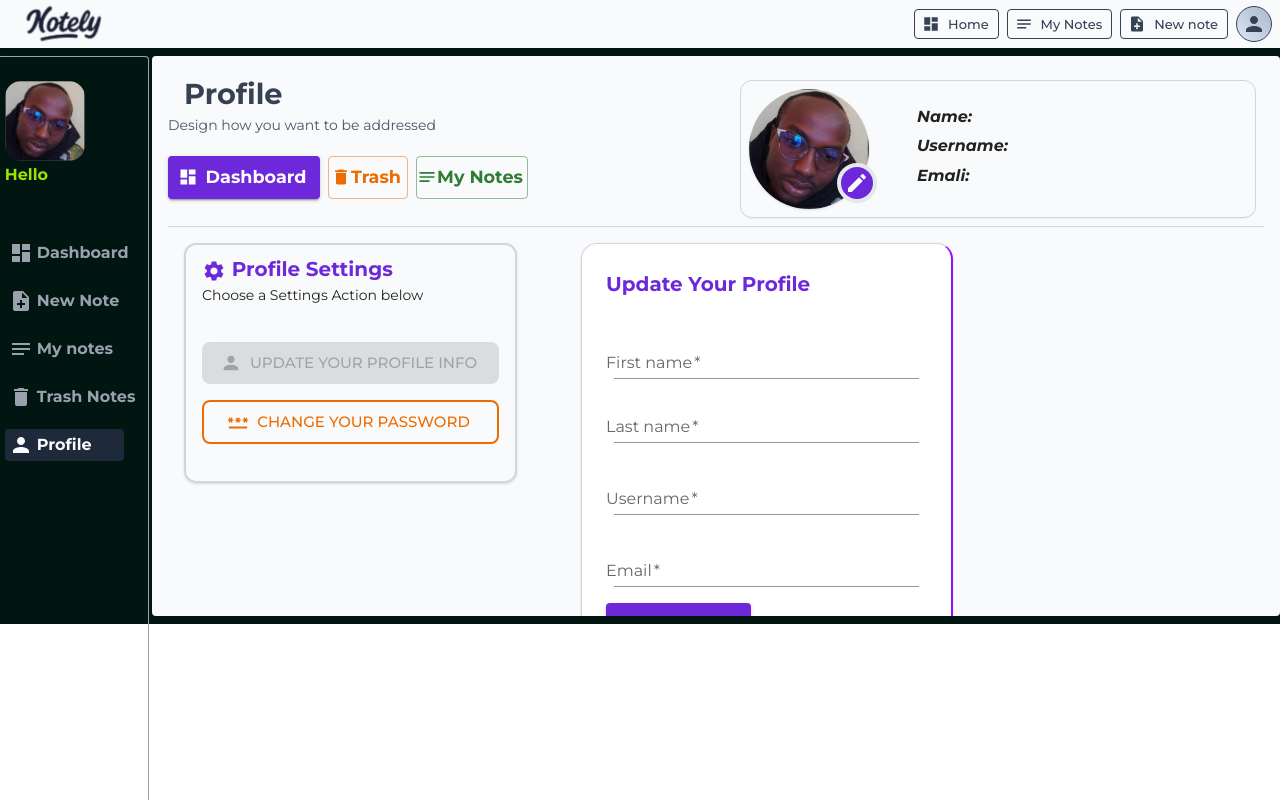
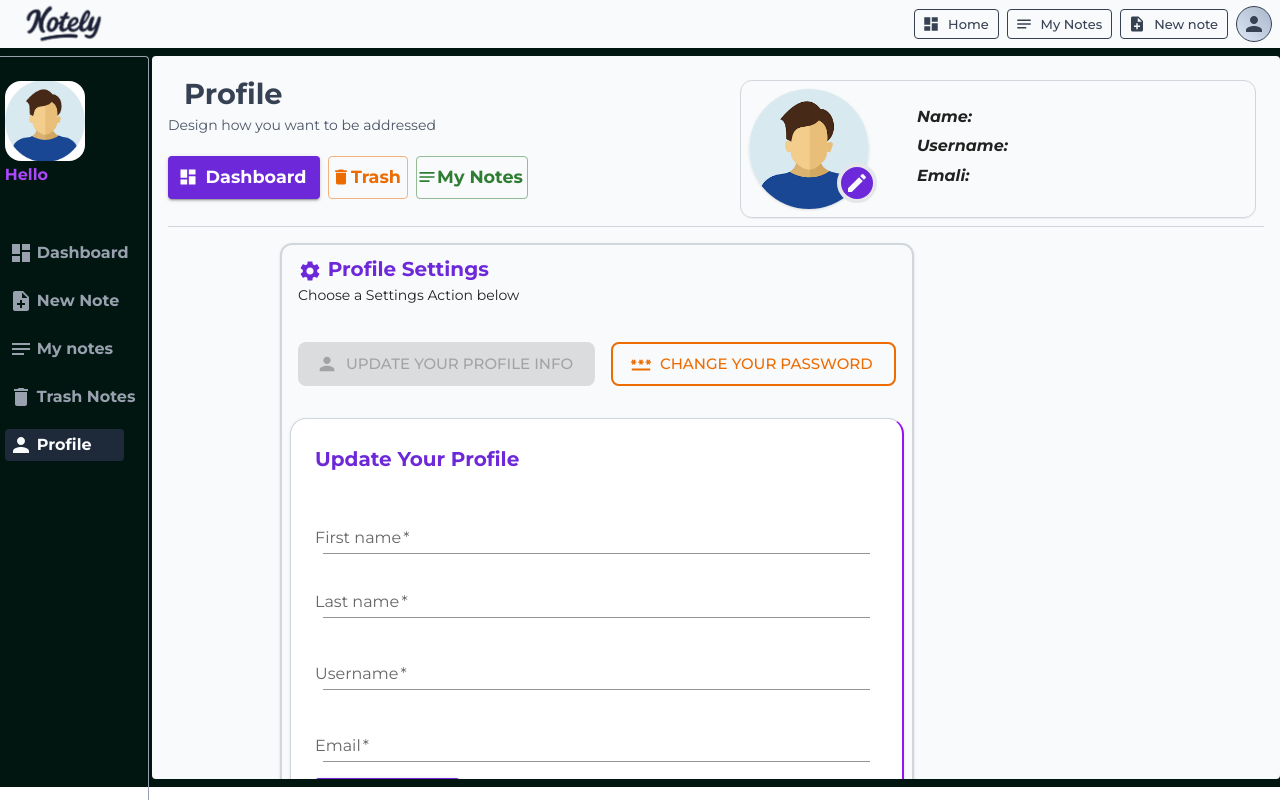
Before and after one commit to WaithakaGuru/NoteLy, a React (Vite) app in the folder client/: page /dashboard/profile in a window 1280 px wide. Built offline with nearby package versions, Linux system fonts and the light colour scheme; no server answers; sample sign-in values are in the browser's storage.

Commit message:
Viewport height adjustments for different browsertype

```diff
--- a/client/src/components/SideBar.tsx
+++ b/client/src/components/SideBar.tsx
@@ -25,16 +25,18 @@ function SideBar(props?: {
         elevation={0}
         sx={{ bgcolor: "transparent" }}
       >
-        <CardMedia
-          component={"img"}
-          image="/me.png"
-          alt="DP"
-          className="h-20 max-w-20 rounded-2xl"
-        />
+       <a href="/dashboard/profile">
+          <CardMedia
+            component={"img"}
+            image="/meDefault.png"
+            alt="DP"
+            className="h-20 max-w-20 rounded-2xl"
+          />
+       </a>
         <Typography
           variant="subtitle1"
           fontWeight={"bold"}
-          className="text-lime-400 my-0 py-0 text-nowrap"
+          className="text-purple-500 my-0 py-0 text-nowrap"
         >
           Hello {user?.firstName}
         </Typography>
--- a/client/src/pages/AllUserNotes.tsx
+++ b/client/src/pages/AllUserNotes.tsx
@@ -62,7 +62,7 @@ function AllUserNotesPage() {
     <Box
       component={"main"}
       className="w-full h-[36rem] py-2 gap-2 flex"
-      sx={{ background: "#011611", height: { xs: "max-content" } }}
+      sx={{ background: "#011611", height: { xs: "max-content", md: "92.4dvh"} }}
     >
       <ToggleSideBar
         handlePinned={handleFilterPinnedNotes}
@@ -71,7 +71,7 @@ function AllUserNotesPage() {
       <Stack
         component={"section"}
         className="bg-gray-50 w-full h-[35rem] overflow-auto rounded p-4"
-        sx={{ ml: { sm: "9rem" }, height: { xs: "100dvh", md: "35rem" } }}
+        sx={{ ml: { sm: "9rem" }, height: "100%" }}
       >
         <Box
           component={"section"}
--- a/client/src/pages/CreateNote.tsx
+++ b/client/src/pages/CreateNote.tsx
@@ -84,13 +84,13 @@ function CreateNote() {
     <Box
       component={"main"}
       className="w-full gap-2 flex h-[36rem] py-2"
-      sx={{ background: "#011611", height: { xs: "max-content" } }}
+      sx={{ background: "#011611", height: { xs: "max-content", md: "92.4dvh" } }}
     >
       <ToggleSideBar />
       <Stack
         component={"section"}
         className="bg-gray-50 w-full overflow-auto rounded p-4"
-        sx={{ ml: { sm: "9rem" }, height: { xs: "100dvh", md: "35rem" } }}
+        sx={{ ml: { sm: "9rem" }, height:"100%"}}
       >
         <Box
           component={"section"}
--- a/client/src/pages/DashboardPage.tsx
+++ b/client/src/pages/DashboardPage.tsx
@@ -63,8 +63,8 @@ const summaryInfo = info && getNotesPerDuration(info);
   return (
     <Box
       component={"main"}
-      className="w-full h-[36rem] py-2 gap-2 flex"
-      sx={{ background: "#011611", height: { xs: "max-content" } }}
+      className="w-full h-[105dvh] py-2 gap-2 flex"
+      sx={{ background: "#011611", height:{xs:"max-content", md: "92.4dvh"} }}
     >
       <ToggleSideBar
         handlePinned={handleFilterPinnedNotes}
@@ -72,8 +72,8 @@ const summaryInfo = info && getNotesPerDuration(info);
       />
       <Stack
         component={"section"}
-        className="bg-gray-50 w-full h-[35rem] overflow-auto p-4 rounded"
-        sx={{ ml: { sm: "9rem" }, height: { xs: "100dvh", md: "35rem" } }}
+        className="bg-gray-100 w-full overflow-auto p-4 rounded"
+        sx={{ ml: { sm: "9rem" }, height:"100%" }}
       >
         <Box
           component={"section"}
--- a/client/src/pages/ProfilePage.tsx
+++ b/client/src/pages/ProfilePage.tsx
@@ -178,14 +178,14 @@ function ProfilePage() {
   return (
     <Box
       component={"main"}
-      className="w-full gap-2 flex h-[36rem] py-2"
-      sx={{ background: "#011611", height: { xs: "max-content" } }}
+      className="w-full gap-2 flex py-2"
+      sx={{ background: "#011611", height: { xs: "max-content", md: "92.4dvh" } }}
     >
       <ToggleSideBar />
       <Stack
         component={"section"}
         className="bg-gray-50 w-full overflow-auto rounded p-4"
-        sx={{ ml: { sm: "9rem" }, height: { xs: "100dvh", md: "35rem" } }}
+        sx={{ ml: { sm: "9rem" }, height: "100%" }}
       >
         <Box
           component={"section"}
@@ -284,7 +284,7 @@ function ProfilePage() {
             >
               <CardMedia
                 component={"img"}
-                image="../../me.png"
+                image="../../meDefault.png"
                 className="h-30 max-w-30 rounded-full"
               />
               <IconButton
@@ -336,9 +336,9 @@ function ProfilePage() {
             </Box>
           </Stack>
         </Box>
-        <Stack direction={{ xs: "column", md: "row" }} className="p-4" gap={8}>
+        <Stack direction={{ xs: "column", md: "row"}} ml={{md: "6rem" }} className="p-4" gap={8}>
           <Stack component={"section"}
-            className="border-2 border-gray-300 rounded-xl shadow p-2 gap-6 h-60">
+            className="border-2 border-gray-300 rounded-xl shadow p-2 gap-6 h-max">
            <Box component={"div"} className="pl-2">
               <Typography variant="h6" fontWeight={"bold"} color="secondary">
                 <Settings/> Profile Settings
@@ -347,7 +347,7 @@ function ProfilePage() {
                 Choose a Settings Action below
               </Typography>
            </Box>
-           <Stack>
+           <Stack direction={{md: "row"}}>
               <Button color="secondary" variant="contained" size="large"
                 sx={{m: 1, borderRadius: ".5rem"}}
                 startIcon={<Person/>}
@@ -365,7 +365,6 @@ function ProfilePage() {
                 Change Your Password
               </Button>
            </Stack>
-          </Stack>
           {profSetting? <Box
             component={"form"}
             onSubmit={handleUpdateUserInfo}
@@ -550,6 +549,7 @@ function ProfilePage() {
               Change password
             </Button>
           </Box>}
+          </Stack>
         </Stack>
       </Stack>
     </Box>
--- a/client/src/pages/SingleNotePage.tsx
+++ b/client/src/pages/SingleNotePage.tsx
@@ -41,14 +41,14 @@ function SingleNotePage() {
   return (
     <Box
       component={"main"}
-      className="w-full h-[36rem] py-2 gap-2 flex"
-      sx={{ background: "#011611", height: { xs: "fit-content" } }}
+      className="w-full py-2 gap-2 flex"
+      sx={{ background: "#011611", height: { xs: "fit-content", md: "92.4dvh" } }}
     >
       <ToggleSideBar />
       <Stack
         component={"section"}
         className="bg-gray-50 w-full h-[35rem] overflow-auto rounded p-4"
-        sx={{ ml: { sm: "9rem" }, height: { xs: "100dvh", md: "35rem" } }}
+        sx={{ ml: { sm: "9rem" }, height:"100%" }}
       >
         <Box
           component={"section"}
--- a/client/src/pages/TrashNotesPage.tsx
+++ b/client/src/pages/TrashNotesPage.tsx
@@ -58,8 +58,8 @@ function TrashNotesPage() {
   return (
     <Box
       component={"main"}
-      className="w-full h-[36rem] py-2 gap-2 flex"
-      sx={{ background: "#011611", height: { xs: "max-content" } }}
+      className="w-full py-2 gap-2 flex"
+      sx={{ background: "#011611", height: { xs: "max-content", md: "92.4dvh" } }}
     >
       <ToggleSideBar
         handlePinned={handleFilterPinnedNotes}
@@ -68,7 +68,7 @@ function TrashNotesPage() {
       <Stack
         component={"section"}
         className="bg-gray-50 w-full overflow-auto rounded p-4"
-        sx={{ ml: { sm: "9rem" }, height: { xs: "100dvh", md: "35rem" } }}
+        sx={{ ml: { sm: "9rem" }, height: "100%" }}
       >
         <Stack direction={{ md: "row" }} className="justify-around min-w-1/2">
           <Box component={"div"} className="flex flex-col">
--- a/client/src/pages/UpdateNote.tsx
+++ b/client/src/pages/UpdateNote.tsx
@@ -115,14 +115,14 @@ function UpdateNote() {
   return (
     <Box
       component={"main"}
-      className="w-full h-[36rem] py-2 gap-2 flex"
-      sx={{ background: "#011611", height: { xs: "max-content" } }}
+      className="w-full py-2 gap-2 flex"
+      sx={{ background: "#011611", height: { xs: "max-content", md: "92.4dvh" } }}
     >
       <ToggleSideBar />
       <Stack
         component={"section"}
         className="bg-gray-50 w-full h-[35rem] overflow-auto rounded p-4"
-        sx={{ ml: { sm: "9rem" }, height: { xs: "100dvh", md: "35rem" } }}
+        sx={{ ml: { sm: "9rem" }, height: "100%"}}
       >
         <Box
           component={"section"}
```
Also changed, not shown: client/public/meDefault.png (added).
